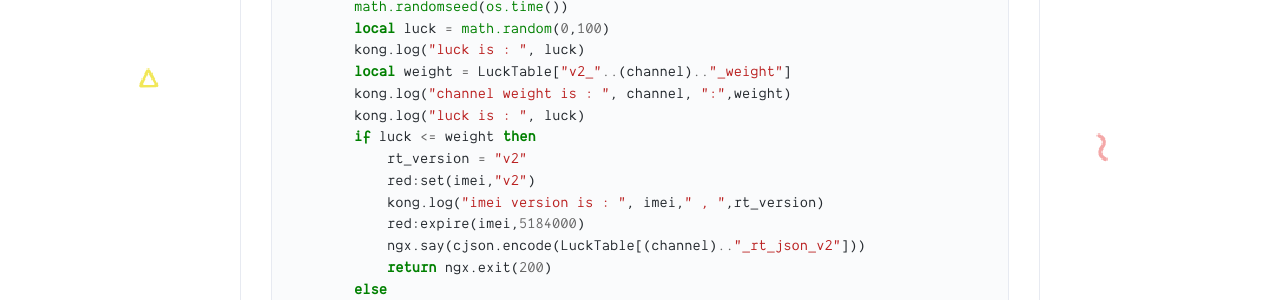
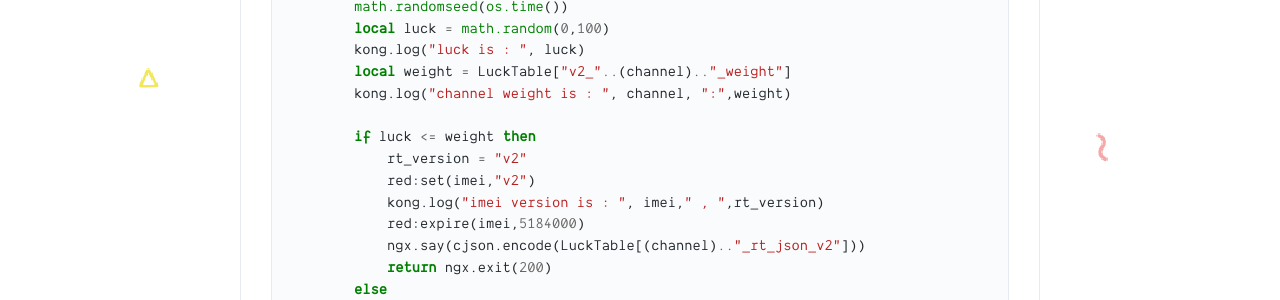
Before and after one commit to WuChenLinux/yw, a Jekyll site: the page built from _posts/2019-09-03-kong-plugins.md, in a window 1280 px wide and 900 px high, scrolled down 3196 px. Shown: the part 152-452 px from the top of the window. Built offline with Jekyll 4.4.1, drawn with Linux system fonts in a browser that asks for light colours; comment, search, counter and statistics services are not loaded.

Commit message:
Update 2019-09-03-kong-plugins.md

```diff
--- a/_posts/2019-09-03-kong-plugins.md
+++ b/_posts/2019-09-03-kong-plugins.md
@@ -136,7 +136,7 @@ function LuckService:access(conf)
         kong.log("luck is : ", luck)
         local weight = LuckTable["v2_"..(channel).."_weight"]
         kong.log("channel weight is : ", channel, ":",weight)
-        kong.log("luck is : ", luck)
+
         if luck <= weight then
             rt_version = "v2"
             red:set(imei,"v2")
```
